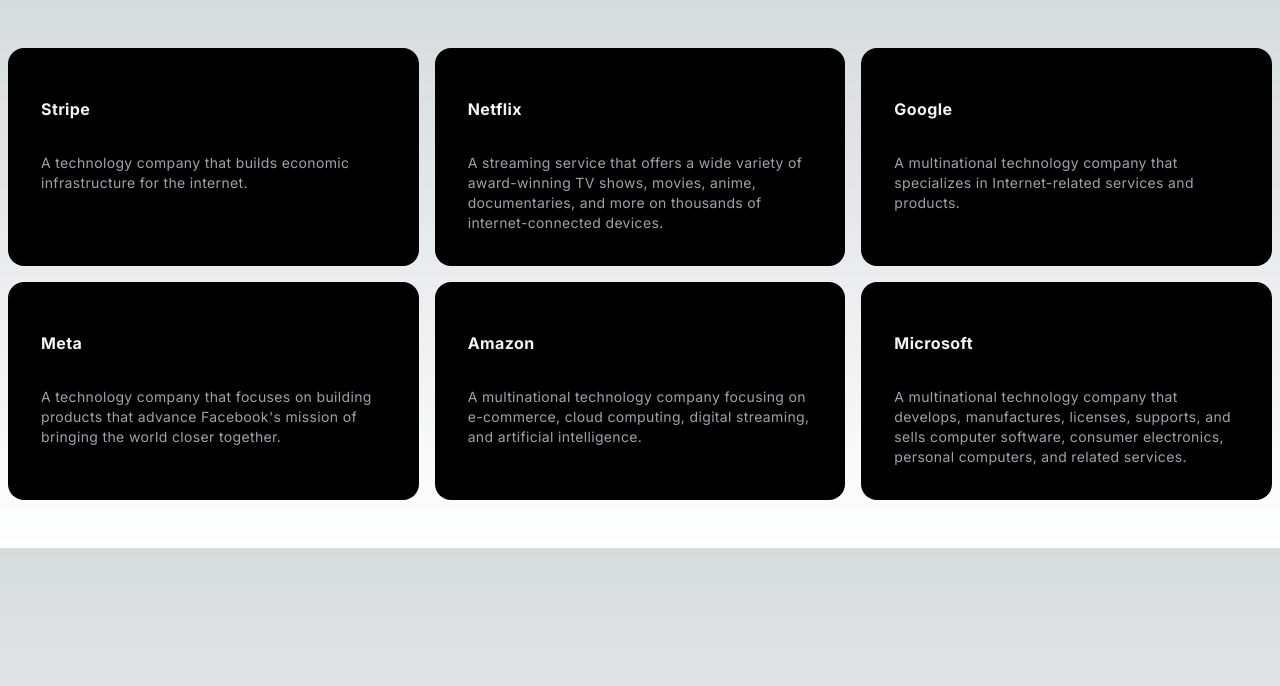
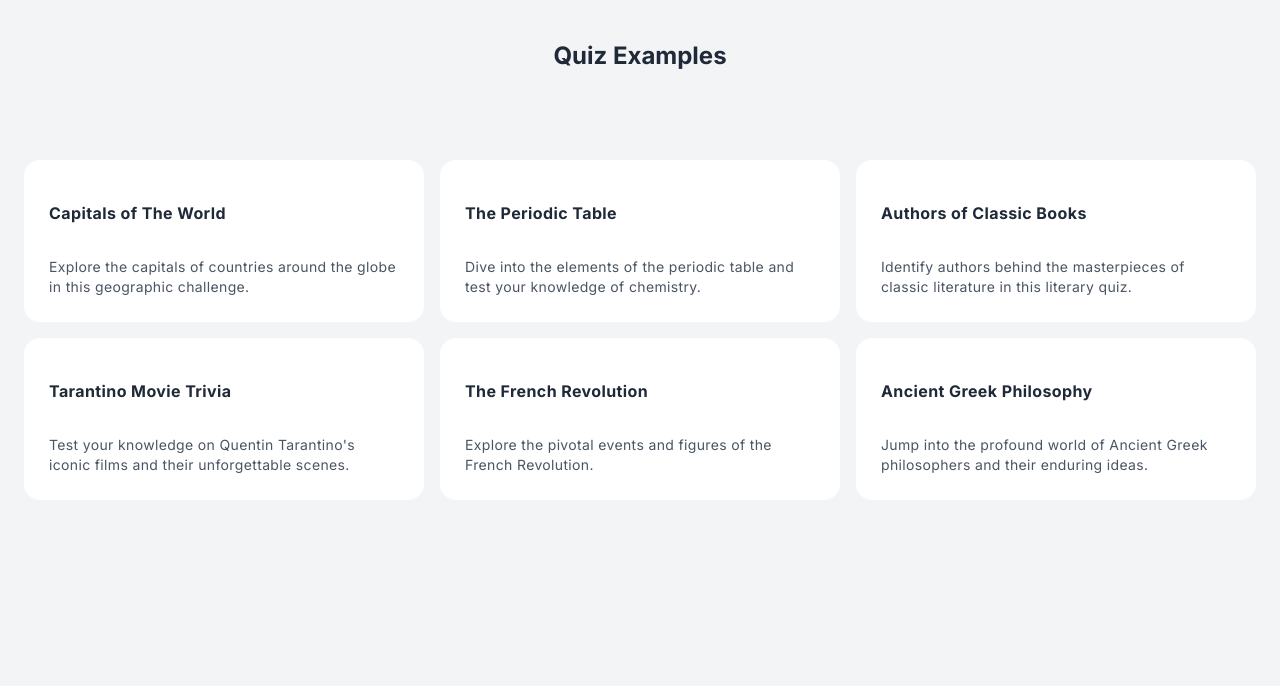
Before and after one commit to daniel-macias/instant-quizzer-frontend, a Next.js app: page /demos in a window 1280 px wide. Shown: the top 686 px of the page. Built offline with nearby package versions, Linux system fonts and the light colour scheme.

Commit message:
added demos and changed some styles on popover and grid

```diff
--- a/app/demos/page.tsx
+++ b/app/demos/page.tsx
@@ -1,52 +1,54 @@
 "use client"
-import { useRouter } from 'next/navigation';
 import React from 'react';
 import { HoverEffect } from '@/components/ui/card-hover-effect';
 
 const projects = [
     {
-      title: "Stripe",
+      title: "Capitals of The World",
       description:
-        "A technology company that builds economic infrastructure for the internet.",
-      link: "https://stripe.com",
+        "Explore the capitals of countries around the globe in this geographic challenge.",
+      link: "http://localhost:3000/quiz/663f5a548735dbbfd885dc31",
     },
     {
-      title: "Netflix",
+      title: "The Periodic Table",
       description:
-        "A streaming service that offers a wide variety of award-winning TV shows, movies, anime, documentaries, and more on thousands of internet-connected devices.",
-      link: "https://netflix.com",
+        "Dive into the elements of the periodic table and test your knowledge of chemistry.",
+      link: "http://localhost:3000/quiz/6653a8d6f01ee9f3f1b8b85d",
     },
     {
-      title: "Google",
+      title: "Authors of Classic Books",
       description:
-        "A multinational technology company that specializes in Internet-related services and products.",
-      link: "https://google.com",
+        "Identify authors behind the masterpieces of classic literature in this literary quiz.",
+      link: "http://localhost:3000/quiz/6653a9b9f01ee9f3f1b8b85e",
     },
     {
-      title: "Meta",
+      title: "Tarantino Movie Trivia",
       description:
-        "A technology company that focuses on building products that advance Facebook's mission of bringing the world closer together.",
-      link: "https://meta.com",
+        "Test your knowledge on Quentin Tarantino's iconic films and their unforgettable scenes.",
+      link: "http://localhost:3000/quiz/6653aa57f01ee9f3f1b8b85f",
     },
     {
-      title: "Amazon",
+      title: "The French Revolution",
       description:
-        "A multinational technology company focusing on e-commerce, cloud computing, digital streaming, and artificial intelligence.",
-      link: "https://amazon.com",
+        "Explore the pivotal events and figures of the French Revolution.",
+      link: "http://localhost:3000/quiz/6653aaf4f01ee9f3f1b8b860",
     },
     {
-      title: "Microsoft",
+      title: "Ancient Greek Philosophy",
       description:
-        "A multinational technology company that develops, manufactures, licenses, supports, and sells computer software, consumer electronics, personal computers, and related services.",
-      link: "https://microsoft.com",
+        "Jump into the profound world of Ancient Greek philosophers and their enduring ideas.",
+      link: "http://localhost:3000/quiz/6653ab77f01ee9f3f1b8b861",
     },
   ];
 
 const DemosPage: React.FC = () => {
 
     return (
-        <div>
-            <HoverEffect items={projects} />
+        <div className="min-h-screen bg-gray-100 pt-10">
+            <div className="container mx-auto px-4">
+                <h1 className="text-2xl font-bold text-center text-gray-800 mb-10">Quiz Examples</h1>
+                <HoverEffect items={projects} />
+            </div>
         </div>
     );
 };
--- a/components/ui/card-hover-effect.tsx
+++ b/components/ui/card-hover-effect.tsx
@@ -49,8 +49,8 @@
             )}
           </AnimatePresence>
           <Card>
-            <CardTitle>{item.title}</CardTitle>
-            <CardDescription>{item.description}</CardDescription>
+            <CardTitle className="text-gray-800">{item.title}</CardTitle>
+            <CardDescription className="text-gray-600">{item.description}</CardDescription>
           </Card>
         </Link>
       ))}
@@ -68,7 +68,7 @@
   return (
     <div
       className={cn(
-        "rounded-2xl h-full w-full p-4 overflow-hidden bg-black border border-transparent dark:border-white/[0.2] group-hover:border-slate-700 relative z-20",
+        "rounded-2xl h-full w-full p-2 overflow-hidden bg-white border border-transparent dark:border-white/[0.2] group-hover:border-slate-700 relative z-20",
         className
       )}
     >
--- a/components/ui/popover.tsx
+++ b/components/ui/popover.tsx
@@ -19,7 +19,7 @@
       align={align}
       sideOffset={sideOffset}
       className={cn(
-        "z-50 w-72 rounded-md border bg-popover p-4 text-popover-foreground shadow-md outline-none data-[state=open]:animate-in data-[state=closed]:animate-out data-[state=closed]:fade-out-0 data-[state=open]:fade-in-0 data-[state=closed]:zoom-out-95 data-[state=open]:zoom-in-95 data-[side=bottom]:slide-in-from-top-2 data-[side=left]:slide-in-from-right-2 data-[side=right]:slide-in-from-left-2 data-[side=top]:slide-in-from-bottom-2",
+        "z-50 w-72 rounded-md border bg-white p-4 text-popover-foreground shadow-md outline-none data-[state=open]:animate-in data-[state=closed]:animate-out data-[state=closed]:fade-out-0 data-[state=open]:fade-in-0 data-[state=closed]:zoom-out-95 data-[state=open]:zoom-in-95 data-[side=bottom]:slide-in-from-top-2 data-[side=left]:slide-in-from-right-2 data-[side=right]:slide-in-from-left-2 data-[side=top]:slide-in-from-bottom-2",
         className
       )}
       {...props}
```
